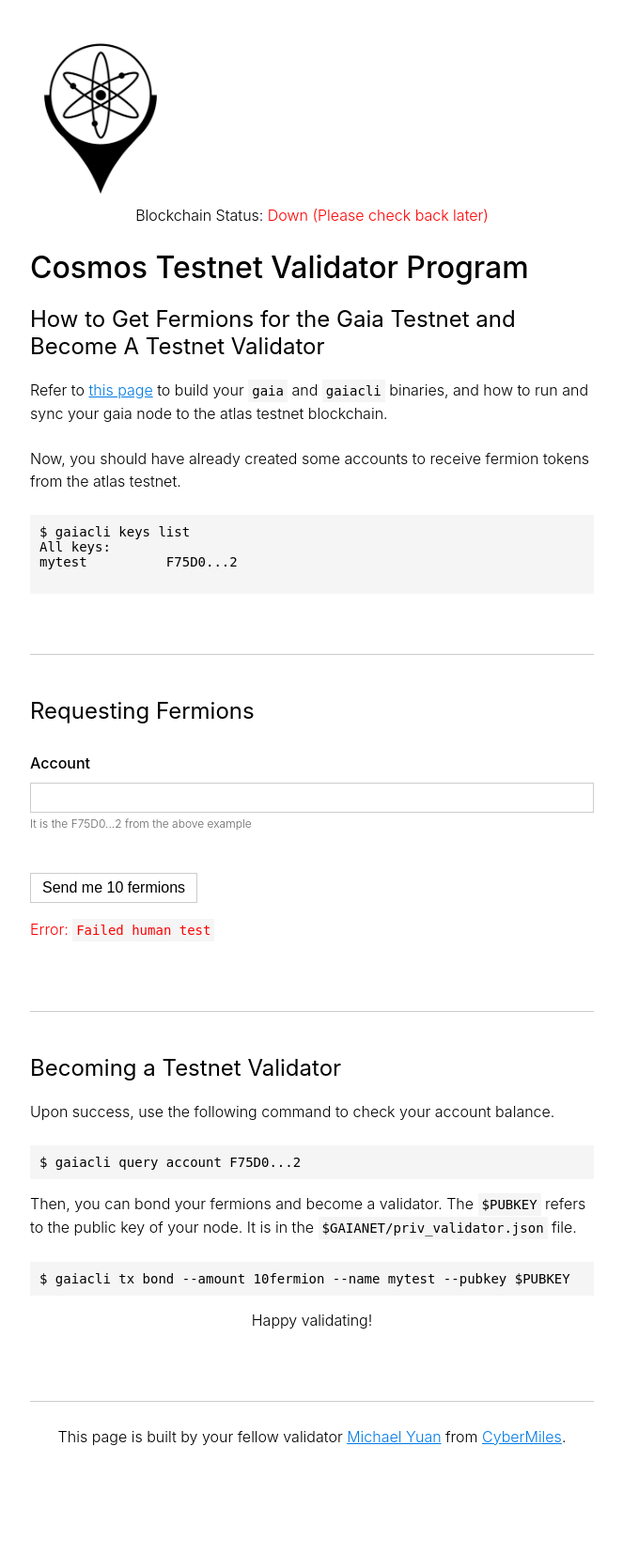
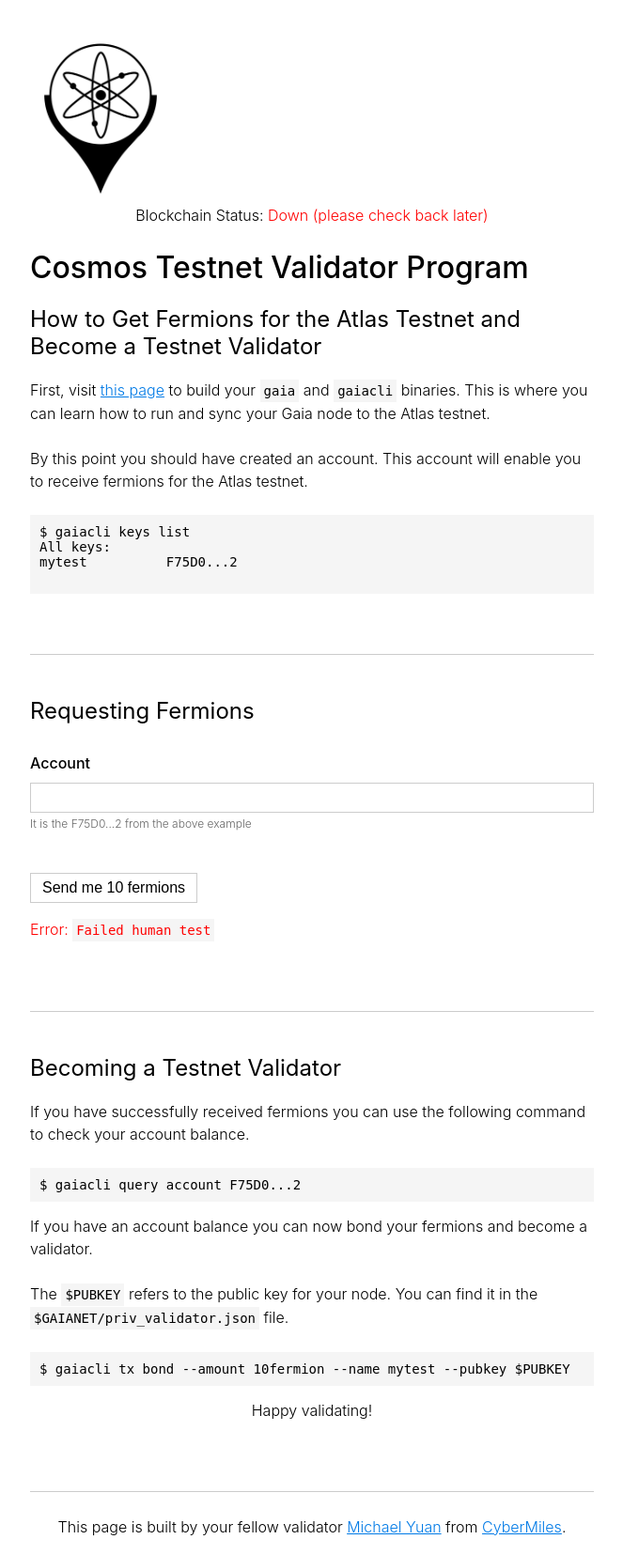
Before and after one commit to CyberMiles/cosmosvalidators, a PHP site: page /?to=1 in a window 1280 px wide. Shown: the top 1655 px of the page at 94% size, without its empty margins (308-971 px from the left). Before the commit the page ends 1539 px from the top, so only its background shows below. Run offline with PHP 8.4, Linux system fonts and the light colour scheme; data that the repository does not hold is empty; some libraries are stand-ins or nearby versions.

Commit message:
a few minor copy changes based on feedback from cosmos team

```diff
--- a/atlas/index.php
+++ b/atlas/index.php
@@ -63,7 +63,7 @@
     dataType: 'text',
     error: function(){
       $('#status').css('color', 'red');
-      $('#status').html("Down (Please check back later)");
+      $('#status').html("Down (please check back later)");
     },
     success: function(data){
       json_x = $.parseJSON(data);
@@ -87,11 +87,11 @@
     <p class="lead text-center">Blockchain Status: <span id="status"></span></p>
     <h1>Cosmos Testnet Validator Program</h1>
 
-    <h2>How to Get Fermions for the Gaia Testnet and Become A Testnet Validator</h2>
+    <h2>How to Get Fermions for the Atlas Testnet and Become a Testnet Validator</h2>
 
-    <p>Refer to <a href="https://github.com/cosmos/gaia/blob/master/README.md">this page</a> to build your <code>gaia</code> and <code>gaiacli</code> binaries, and how to run and sync your gaia node to the atlas testnet blockchain.</p>
+    <p>First, visit <a href="https://github.com/cosmos/gaia/blob/master/README.md">this page</a> to build your <code>gaia</code> and <code>gaiacli</code> binaries. This is where you can learn how to run and sync your Gaia node to the Atlas testnet.</p>
 
-    <p>Now, you should have already created some accounts to receive fermion tokens from the atlas testnet.</p>
+    <p>By this point you should have created an account. This account will enable you to receive fermions for the Atlas testnet.</p>
 
     <pre>
 $ gaiacli keys list
@@ -134,11 +134,13 @@
     <div class="container">
       <h2>Becoming a Testnet Validator</h2>
 
-      <p>Upon success, use the following command to check your account balance.</p>
+      <p>If you have successfully received fermions you can use the following command to check your account balance.</p>
 
       <pre>$ gaiacli query account F75D0...2</pre>
 
-      <p>Then, you can bond your fermions and become a validator. The <code>$PUBKEY</code> refers to the public key of your node. It is in the <code>$GAIANET/priv_validator.json</code> file.</p>
+      <p>If you have an account balance you can now bond your fermions and become a validator.</p>
+
+      <p>The <code>$PUBKEY</code> refers to the public key for your node. You can find it in the <code>$GAIANET/priv_validator.json</code> file.</p>
 
       <pre>$ gaiacli tx bond --amount 10fermion --name mytest --pubkey $PUBKEY</pre>
 
```
